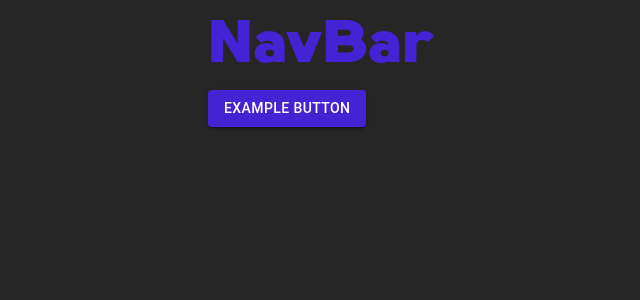
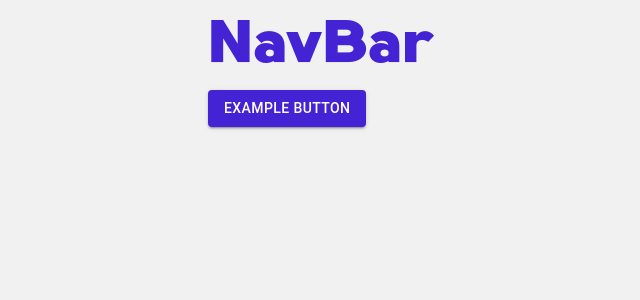
Before and after one commit to AhhmedJamal/Instaro, a Next.js app: page / in a window 1280 px wide. Shown: the top 300 px of the page, without its empty margins (156-796 px from the left). Built offline with nearby package versions, Linux system fonts and the light colour scheme.

Commit message:
secnd commit

```diff
--- a/src/components/ThemeMode/CustomThemeProvider.tsx
+++ b/src/components/ThemeMode/CustomThemeProvider.tsx
@@ -39,9 +39,9 @@ const CustomThemeProvider = ({ children }: CustomThemeProviderProps) => {
 
   const dispatch = useAppDispatch();
   useEffect(() => {
-    dispatch(
-      localStorage.getItem("darkMode") === "true" ? darkMode() : lightMode()
-    );
+    // dispatch(
+    //   localStorage.getItem("darkMode") === "true" ? darkMode() : lightMode()
+    // );
   }, [dispatch]);
   return (
     <ThemeProvider theme={!dark ? darkTheme : lightTheme}>
```
